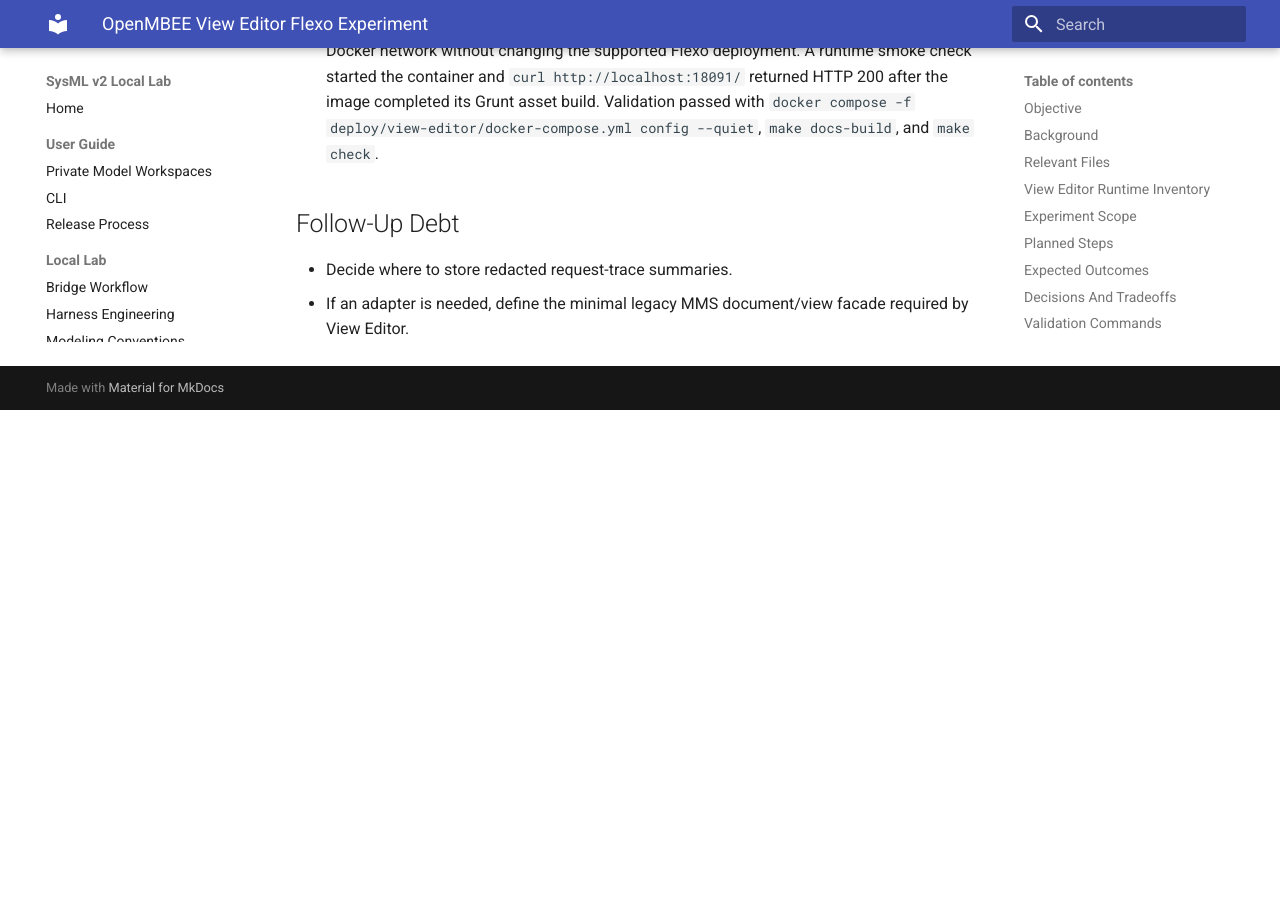
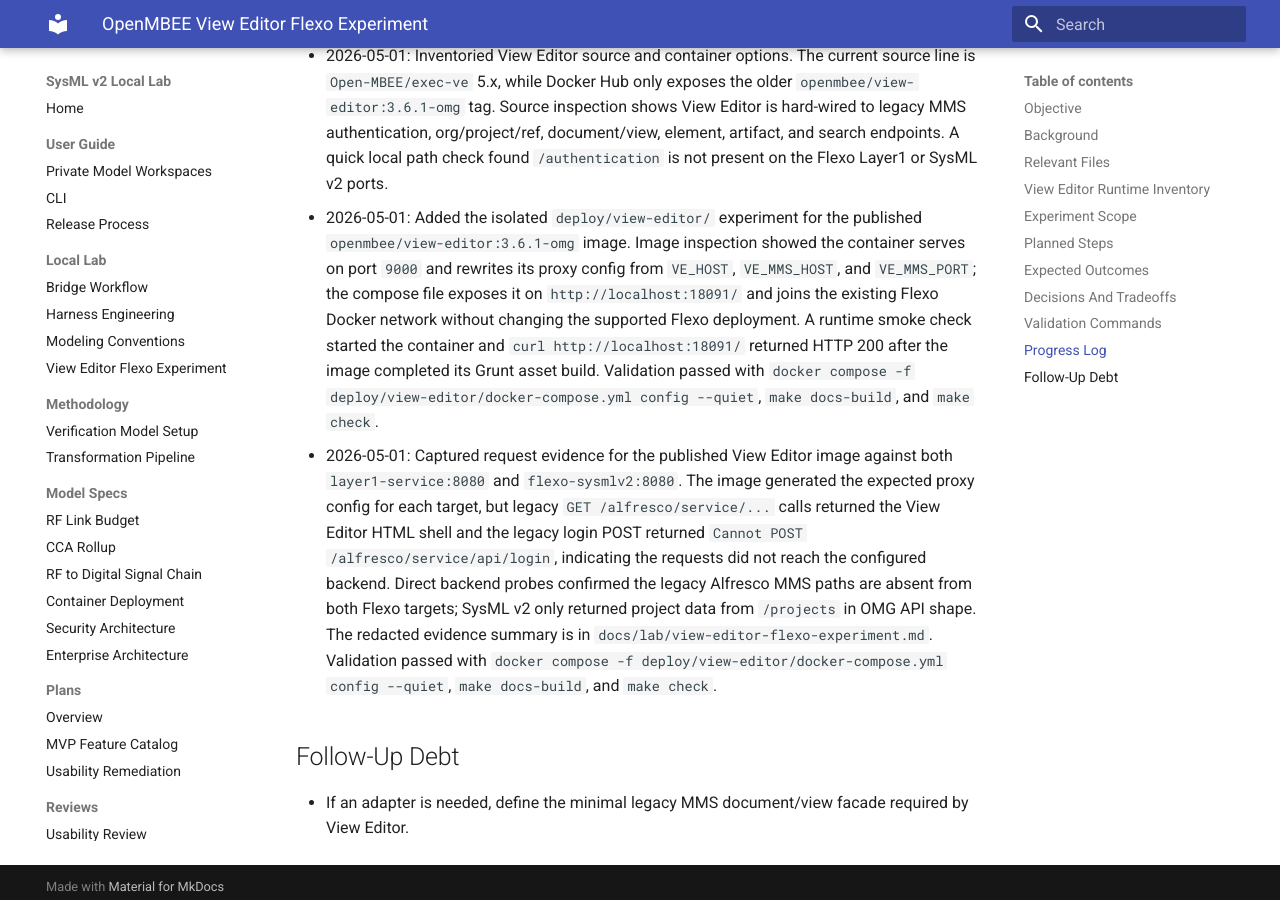
Before and after one commit to cosgroma/mbse-lab, an MkDocs documentation site: the page built from docs/plans/active/openmbee-view-editor-flexo-experiment.md, in a window 1280 px wide and 900 px high, scrolled down 6128 px. Built offline with MkDocs 1.6.1 and Material for MkDocs 9.7.7, drawn with Linux system fonts in a browser that asks for light colours; before the commit the page ends 6538 px from its top, so only the background shows below that; some of the changed text lies outside the part shown.

Commit message:
Document View Editor Flexo request evidence

```diff
--- a/docs/plans/active/openmbee-view-editor-flexo-experiment.md
+++ b/docs/plans/active/openmbee-view-editor-flexo-experiment.md
@@ -166,12 +166,24 @@
    - `http://localhost:18080` from the browser.
    - `http://localhost:18083` from the browser.
 
+   Status: complete as of 2026-05-01 for HTTP-level proxy and backend shape
+   probes. The published View Editor image served the HTML shell for legacy
+   `GET /alfresco/service/...` paths and rejected legacy login POSTs locally.
+   Direct Flexo probes confirmed that Layer1 and SysML v2 do not expose the
+   legacy Alfresco MMS paths; SysML v2 does expose `/projects` as OMG-style
+   project JSON.
+
 5. Capture evidence:
 
    - Browser console errors.
    - Network request method, path, status, and response summary.
    - Container logs from View Editor and Flexo services.
    - Whether any operation reaches a useful model view.
+
+   Status: partial as of 2026-05-01. HTTP and container-log summaries are
+   captured in `docs/lab/view-editor-flexo-experiment.md`. Browser console
+   evidence is still pending and may not add much until a proxying or baseline
+   View Editor setup is available.
 
 6. If direct Flexo integration fails, run or inspect a known legacy MMS/View
    Editor baseline to separate View Editor setup issues from API mismatch.
@@ -258,9 +270,20 @@
   completed its Grunt asset build. Validation passed with `docker compose -f
   deploy/view-editor/docker-compose.yml config --quiet`, `make docs-build`, and
   `make check`.
+- 2026-05-01: Captured request evidence for the published View Editor image
+  against both `layer1-service:8080` and `flexo-sysmlv2:8080`. The image
+  generated the expected proxy config for each target, but legacy
+  `GET /alfresco/service/...` calls returned the View Editor HTML shell and the
+  legacy login POST returned `Cannot POST /alfresco/service/api/login`,
+  indicating the requests did not reach the configured backend. Direct backend
+  probes confirmed the legacy Alfresco MMS paths are absent from both Flexo
+  targets; SysML v2 only returned project data from `/projects` in OMG API
+  shape. The redacted evidence summary is in
+  `docs/lab/view-editor-flexo-experiment.md`. Validation passed with `docker
+  compose -f deploy/view-editor/docker-compose.yml config --quiet`, `make
+  docs-build`, and `make check`.
 
 ## Follow-Up Debt
 
-- Decide where to store redacted request-trace summaries.
 - If an adapter is needed, define the minimal legacy MMS document/view facade
   required by View Editor.
--- a/mkdocs.yml
+++ b/mkdocs.yml
@@ -30,6 +30,7 @@
       - Bridge Workflow: lab/flexo-syson-bridge.md
       - Harness Engineering: lab/harness-engineering.md
       - Modeling Conventions: lab/modeling-conventions.md
+      - View Editor Flexo Experiment: lab/view-editor-flexo-experiment.md
   - Methodology:
       - Verification Model Setup: methodology/sysml-v2-verification-model-setup.md
       - Transformation Pipeline: methodology/sysml-v2-transformation-pipeline-design.md
```
Also changed, not shown: other parts of docs/plans/active/openmbee-view-editor-flexo-experiment.md (+1 -1 lines), AGENTS.md (+2 -0 lines), README.md (+1 -0 lines), docs/index.md (+1 -0 lines), docs/lab/view-editor-flexo-experiment.md (added, +130 -0 lines).
